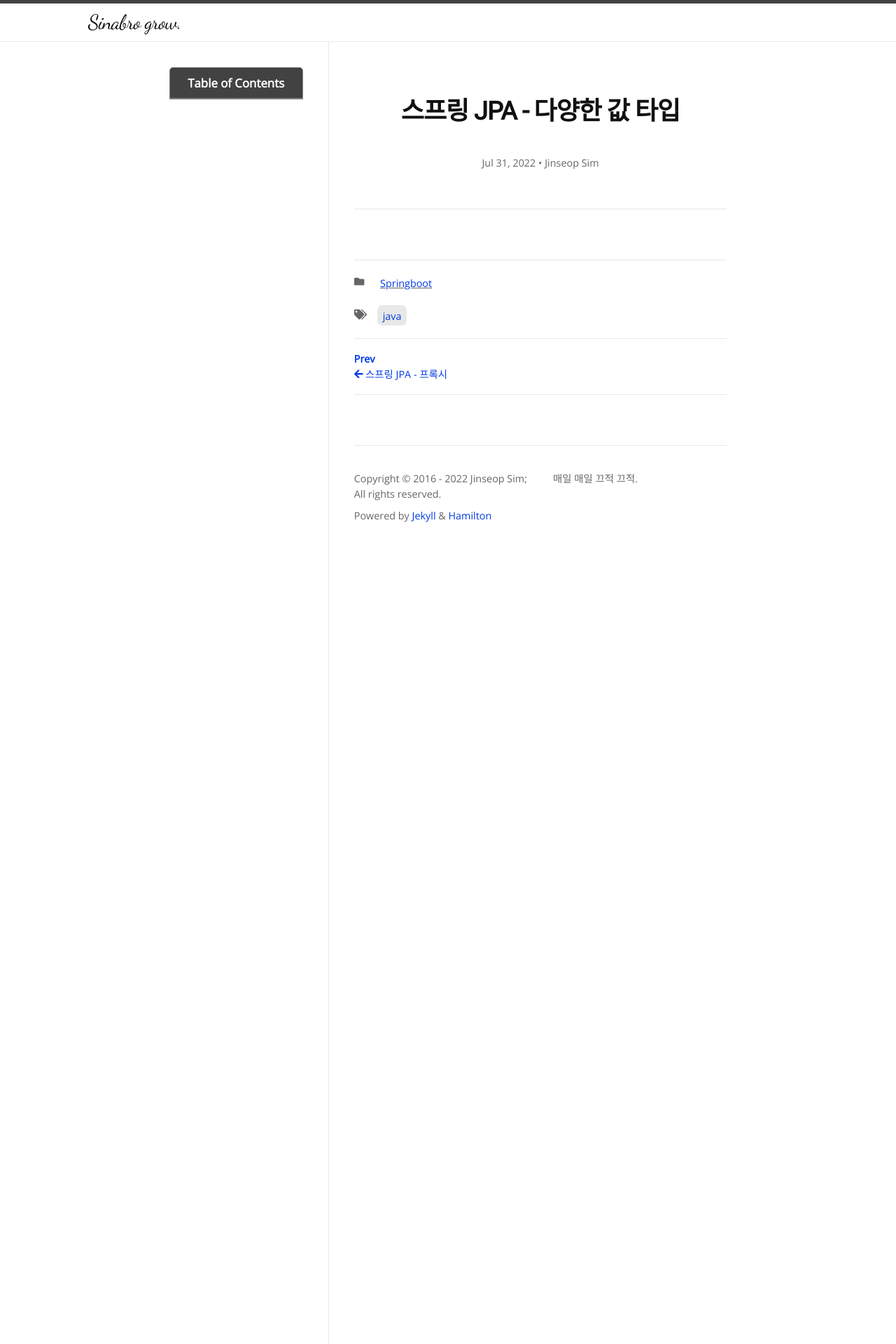
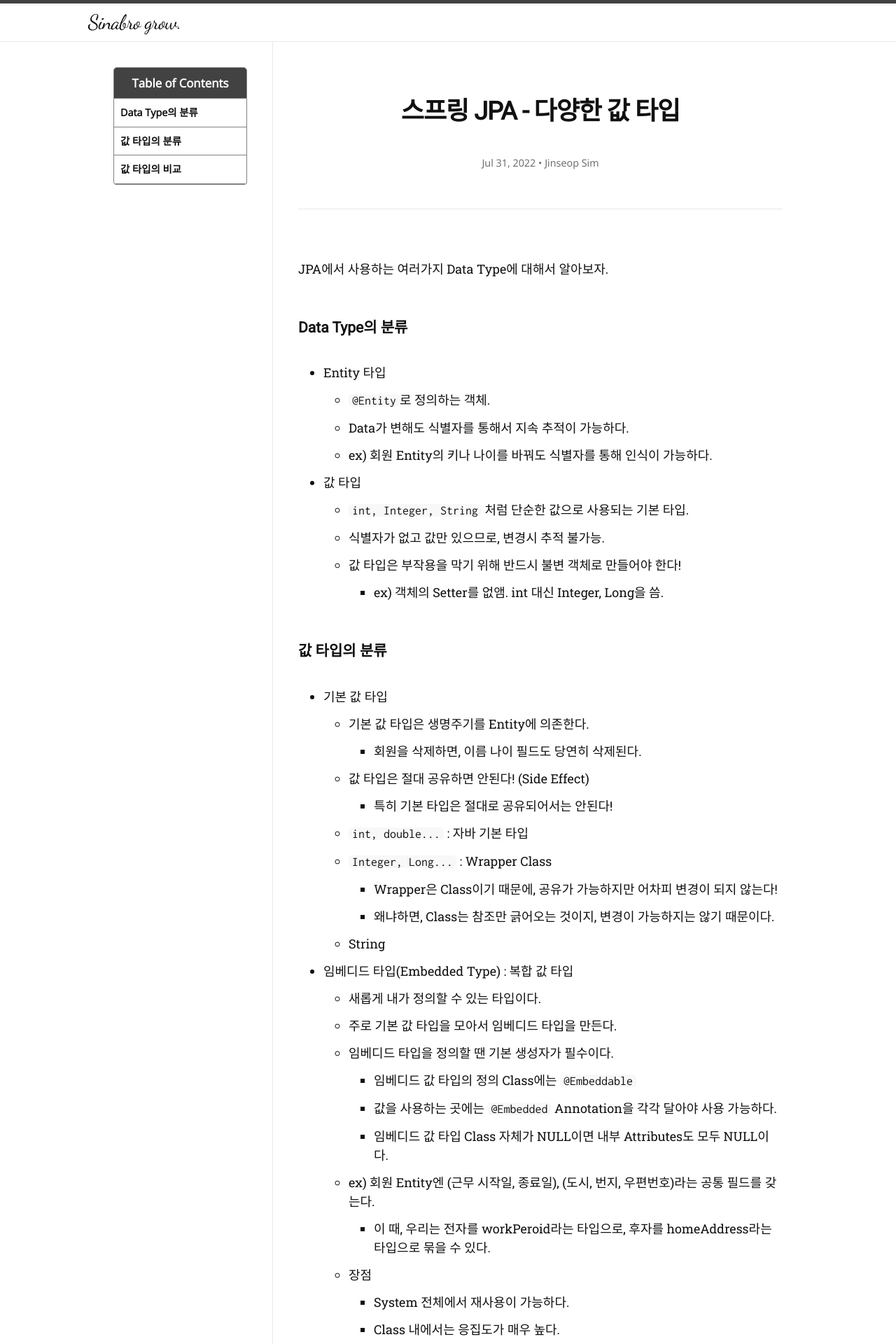
Before and after one commit to Jinseop-Sim/Jinseop-Sim.github.io, a Jekyll site: the page built from _posts/2022-07-31-Jpa-Value-Type.md, in a window 1280 px wide. Shown: the top 1920 px of the page at 70% size. Built offline with Jekyll 4.4.1, drawn with Linux system fonts in a browser that asks for light colours; nearby versions of some CDN libraries; some web fonts are replaced; some of the changed text lies outside the part shown.

Commit message:
New post

````diff
--- a/_posts/2022-07-31-Jpa-Value-Type.md
+++ b/_posts/2022-07-31-Jpa-Value-Type.md
@@ -7,3 +7,58 @@
   - Jinseop Sim
 toc: true
 ---
+JPA에서 사용하는 여러가지 Data Type에 대해서 알아보자.
+
+### Data Type의 분류
+- Entity 타입
+  - ```@Entity```로 정의하는 객체.
+  - Data가 변해도 식별자를 통해서 지속 추적이 가능하다.
+  - ex) 회원 Entity의 키나 나이를 바꿔도 식별자를 통해 인식이 가능하다.
+- 값 타입
+  - ```int, Integer, String``` 처럼 단순한 값으로 사용되는 기본 타입.
+  - 식별자가 없고 값만 있으므로, 변경시 추적 불가능.
+  - 값 타입은 부작용을 막기 위해 반드시 불변 객체로 만들어야 한다!
+    - ex) 객체의 Setter를 없앰. int 대신 Integer, Long을 씀.
+
+### 값 타입의 분류
+- 기본 값 타입
+  - 기본 값 타입은 생명주기를 Entity에 의존한다.
+    - 회원을 삭제하면, 이름 나이 필드도 당연히 삭제된다.
+  - 값 타입은 절대 공유하면 안된다! (Side Effect)
+    - 특히 기본 타입은 절대로 공유되어서는 안된다!
+  - ```int, double...``` : 자바 기본 타입
+  - ```Integer, Long...``` : Wrapper Class
+    - Wrapper은 Class이기 때문에, 공유가 가능하지만 어차피 변경이 되지 않는다!
+    - 왜냐하면, Class는 참조만 긁어오는 것이지, 변경이 가능하지는 않기 때문이다.
+  - String
+
+- 임베디드 타입(Embedded Type) : 복합 값 타입
+  - 새롭게 내가 정의할 수 있는 타입이다.
+  - 주로 기본 값 타입을 모아서 임베디드 타입을 만든다.
+  - 임베디드 타입을 정의할 땐 기본 생성자가 필수이다.
+    - 임베디드 값 타입의 정의 Class에는 ```@Embeddable```
+    - 값을 사용하는 곳에는 ```@Embedded``` Annotation을 각각 달아야 사용 가능하다.
+    - 임베디드 값 타입 Class 자체가 NULL이면 내부 Attributes도 모두 NULL이다.
+  - ex) 회원 Entity엔 (근무 시작일, 종료일), (도시, 번지, 우편번호)라는 공통 필드를 갖는다.
+    - 이 때, 우리는 전자를 workPeroid라는 타입으로, 후자를 homeAddress라는 타입으로 묶을 수 있다.
+  - 장점
+    - System 전체에서 재사용이 가능하다.
+    - Class 내에서는 응집도가 매우 높다.
+    - 특정 값 타입만 사용하는 의미있는 메소드를 만들 수 있다.
+    - 임베디드 값 타입이 포함된 모든 값 타입은, Entity 생명주기에 의존한다.
+    - 객체와 테이블을 아주 세밀하게(Fine-Grained) 매핑하는 것이 가능하다!
+- 만약 집 주소, 직장 주소를 모두 넣고 싶다면?
+  - 임베디드 타입 속성 재정의가 가능하다.
+  - 원래는 임베디드 타입을 중복으로 넣게되면, 오류가 발생한다.
+  - ```@AttributeOverrides(@AttributeOverride(name="city", column=@Column(name="WORK_CITY"))```
+    - 위와 같은 Annotation을 사용하게 되면, 같은 값 타입을 넣어도 따로 사용이 가능하다!
+
+- Collection 값 타입 : 자바 Collection (ArrayList, List..)
+
+### 값 타입의 비교
+- 동일성(Identity) 비교 : 인스턴스의 참조 값을 비교한다. (==)
+- 동등성 비교(Equivalence) : 인스턴스의 값 그 자체를 비교한다. (.equals())
+  - 내가 생성한 객체의 동등성을 비교하려면, Equals 함수를 Override 해야 한다.
+- 값 타입들의 비교는 반드시 동등성을 비교해주자!
+
+> - 사진 및 자료 출처 : [김영한의 스프링 JPA 기초](https://www.inflearn.com/course/ORM-JPA-Basic/dashboard)
````
